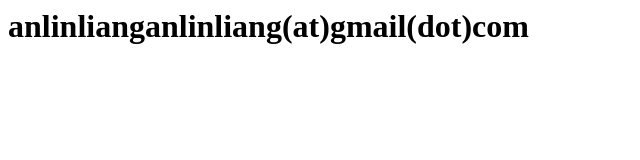
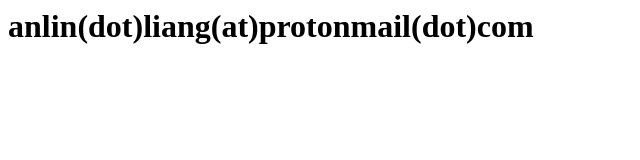
Before and after one commit to anlinliang/hello-world, a plain HTML site: page index.html in a window 1280 px wide. Shown: the whole page, without its empty margins (0-640 px from the left). Drawn offline with Linux system fonts and the light colour scheme.

Commit message:
Update index.html

```diff
--- a/index.html
+++ b/index.html
@@ -1 +1 @@
-<h1>anlinlianganlinliang(at)gmail(dot)com<h1>
+<h1>anlin(dot)liang(at)protonmail(dot)com<h1>
```
